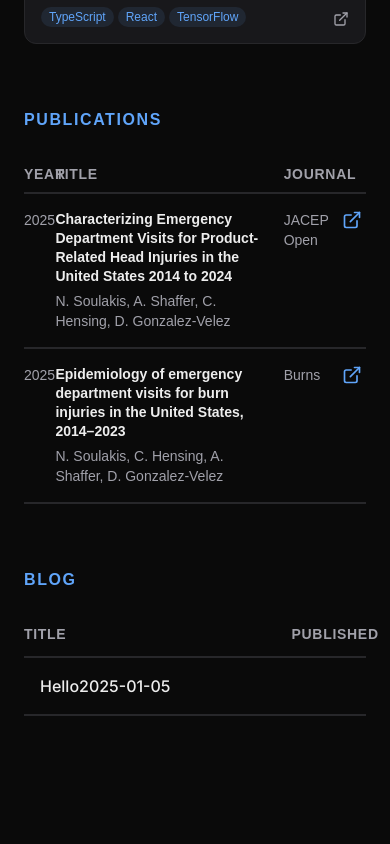
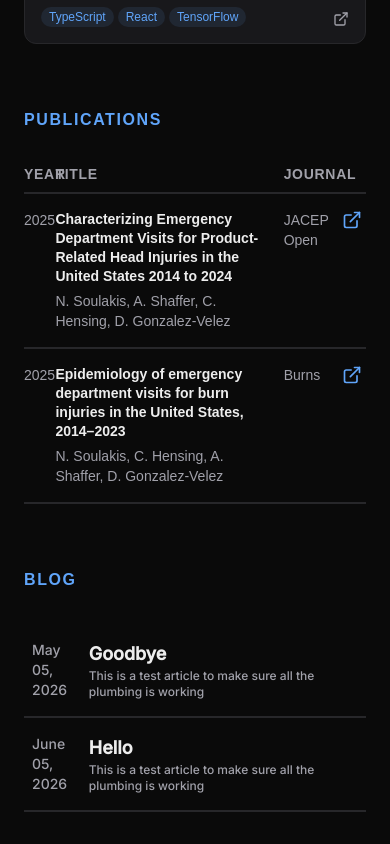
Before and after one commit to DGV98/portfolio, a Next.js app: page / in a window 390 px wide. Shown: the part 2119-2963 px from the top of the page. Before the commit the page ends 2867 px from the top, so only its background shows below. Built offline with nearby package versions, Linux system fonts and the light colour scheme.

Commit message:
Made Blog Row responsive at all sizes

```diff
--- a/components/BlogRow.tsx
+++ b/components/BlogRow.tsx
@@ -1,12 +1,26 @@
 import { BlogPost } from "@/types";
+import Link from "next/link";
 
 const BlogRow = ({ post }: { post: BlogPost }) => {
   return (
-    post.isPublished ?? (
-      <div className="border-border font-inter flex border-b-2 p-4">
-        <h2 className="text-bold text-left">{post.title}</h2>
-        <h2 className="text-right">{post.publishDate}</h2>
-      </div>
+    post.isPublished && (
+      <Link
+        className="border-border font-inter hover:bg-card-hover grid grid-cols-8 border-b-2 px-2 py-4"
+        href={post.slug}
+      >
+        <div className="col-span-1 flex items-center">
+          <h2 className="text-muted text-sm xl:text-base">
+            {post.publishDate}
+          </h2>
+        </div>
+
+        <div className="col-span-7 flex flex-col justify-center pl-4">
+          <h2 className="text-lg font-bold xl:text-2xl">{post.title}</h2>
+          {post.description && (
+            <p className="text-muted text-xs xl:text-sm">{post.description}</p>
+          )}
+        </div>
+      </Link>
     )
   );
 };
--- a/components/BlogSection.tsx
+++ b/components/BlogSection.tsx
@@ -12,11 +12,11 @@ export function BlogSection({ posts }: BlogPosts) {
   return (
     <section>
       <SectionHeading>Blog</SectionHeading>
-      <div className="text-muted border-border grid grid-cols-4 gap-1 border-b-2 pb-2 text-sm font-semibold tracking-wider">
+      {/* <div className="text-muted border-border grid grid-cols-4 gap-1 border-b-2 pb-2 text-sm font-semibold tracking-wider">
         <p className="col-span-3">TITLE</p>
         <p className="col-span-1 px-2">PUBLISHED</p>
         <div className="col-span-1"></div>
-      </div>
+      </div> */}
       {posts.map((post, i) => (
         <BlogRow post={post} key={i} />
       ))}
--- /dev/null
+++ b/posts/goodbye.mdx
@@ -0,0 +1,9 @@
+export const metadata = {
+  title: "Goodbye",
+  publishDate: "May 05, 2026",
+  isPublished: true,
+  slug: "goodbye",
+  description: "This is a test article to make sure all the plumbing is working"
+};
+
+# Goodbye
--- a/posts/hello.mdx
+++ b/posts/hello.mdx
@@ -1,7 +1,9 @@
 export const metadata = {
   title: "Hello",
-  publishDate: "2025-01-05",
-  published: true,
+  publishDate: "June 05, 2026",
+  isPublished: true,
+  slug: "hello",
+  description: "This is a test article to make sure all the plumbing is working"
 };
 
 {/* # Resisting Temptation */}
--- a/types/index.ts
+++ b/types/index.ts
@@ -8,6 +8,8 @@ export interface BlogPost {
   title: string;
   publishDate: string;
   isPublished: boolean;
+  slug: string;
+  description?: string;
 }
 
 export interface Profile {
```
